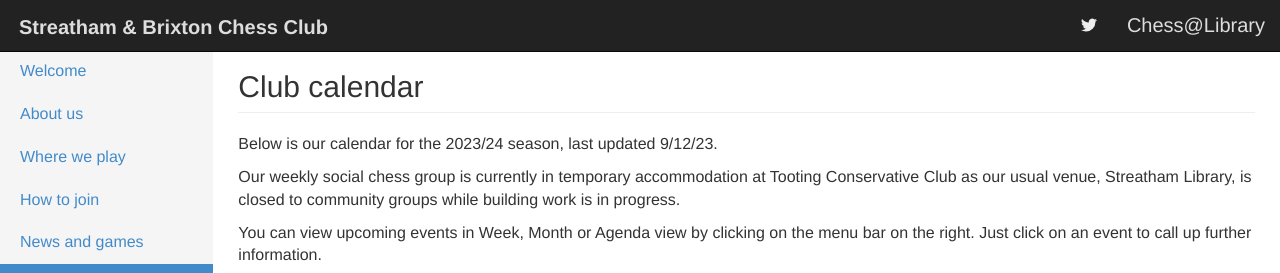
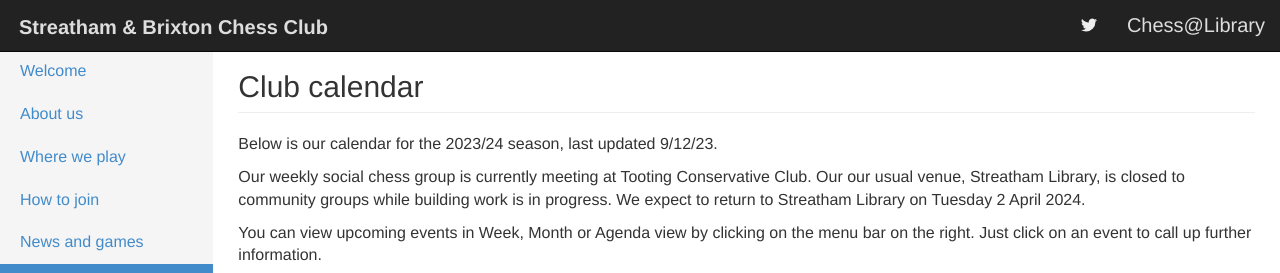
Before and after one commit to streathamchess/streathamchess.github.io, a Jekyll site: the page built from calendar/index.md, in a window 1280 px wide and 1025 px high, cut to the strip 0-273 px from the top of the window. Built offline with Jekyll 4.4.1, drawn with Linux system fonts in a browser that asks for light colours; a script that is not in the unit is left out.

Commit message:
Update index.md

```diff
--- a/calendar/index.md
+++ b/calendar/index.md
@@ -8,7 +8,7 @@ jq_disable: false
 
 Below is our calendar for the 2023/24 season, last updated 9/12/23.
 
-Our weekly social chess group is currently in temporary accommodation at Tooting Conservative Club as our usual venue, Streatham Library, is closed to community groups while building work is in progress.
+Our weekly social chess group is currently meeting at Tooting Conservative Club. Our our usual venue, Streatham Library, is closed to community groups while building work is in progress. We expect to return to Streatham Library on Tuesday 2 April 2024.
 
 You can view upcoming events in Week, Month or Agenda view by clicking on the menu bar on the right. Just click on an event to call up further information.
 
```
